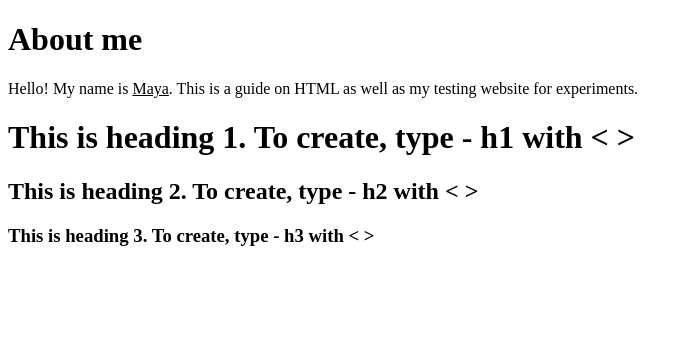
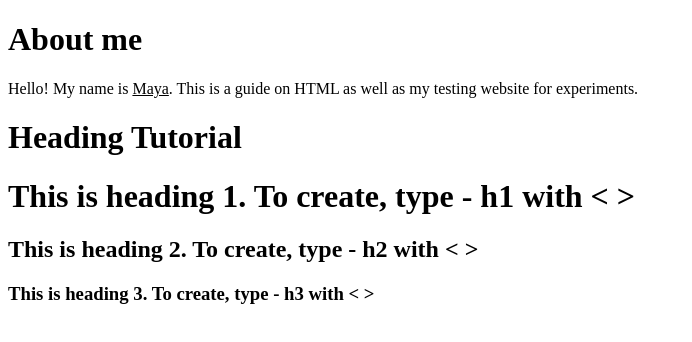
Before and after one commit to Gekosoup/maya-world, a plain HTML site: page index.html in a window 1280 px wide. Shown: the whole page, without its empty margins (0-692 px from the left). Drawn offline with Linux system fonts and the light colour scheme.

Commit message:
Title to heading paragraph added

```diff
--- a/index.html
+++ b/index.html
@@ -9,8 +9,12 @@
 <body>
   <h1>About me</h1>
   <p>Hello! My name is <u>Maya</u>. This is a guide on HTML as well as my testing website for experiments.</p>
+
+  <h1>Heading Tutorial</h1>
+
   <h1>This is <b>heading 1</b>. To create, type - h1 with < > </h1>
   <h2>This is <b>heading 2</b>. To create, type - h2 with < > </h2>
   <h3>This is <b>heading 3</b>. To create, type - h3 with < > </h3>
+
 </body>
 </html>
```
